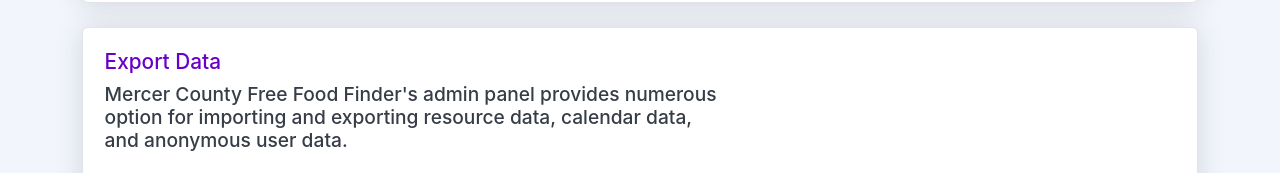
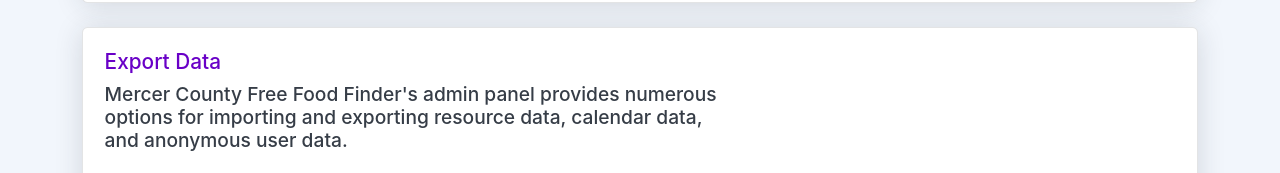
Before and after one commit to rooseveltscaggs/rooseveltscaggs.github.io, an Astro site: page /projects/mercer-food-finder in a window 1280 px wide. Shown: the part 5739-5912 px from the top of the page. Built offline with nearby package versions, Linux system fonts and the light colour scheme; Astro itself is replaced by a stand-in of ours; a web font is replaced by a local one.

Commit message:
Fixed typo

```diff
--- a/src/pages/projects/mercer-food-finder.astro
+++ b/src/pages/projects/mercer-food-finder.astro
@@ -404,7 +404,7 @@
             <h3 class="mb-2 text-purple">Export Data</h3>
             <h4 class="col-xl-7 mb-4">
               Mercer County Free Food Finder's admin panel provides numerous
-              option for importing and exporting resource data, calendar data,
+              options for importing and exporting resource data, calendar data,
               and anonymous user data.
             </h4>
           </div>
```
Also changed, not shown: 1 other file.
